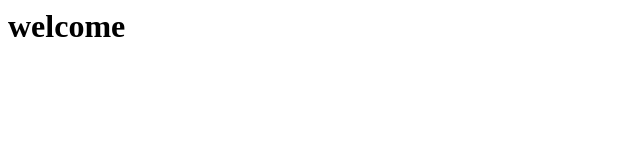
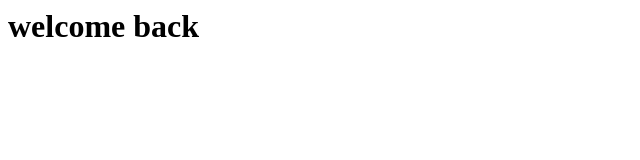
Before and after one commit to sateeshnavale/devops-project, a plain HTML site: page index.html in a window 1280 px wide. Shown: the whole page, without its empty margins (0-640 px from the left). Drawn offline with Linux system fonts and the light colour scheme.

Commit message:
Update index.html

```diff
--- a/index.html
+++ b/index.html
@@ -1 +1 @@
-<h1>welcome</h1>
+<h1>welcome back</h1>
```
